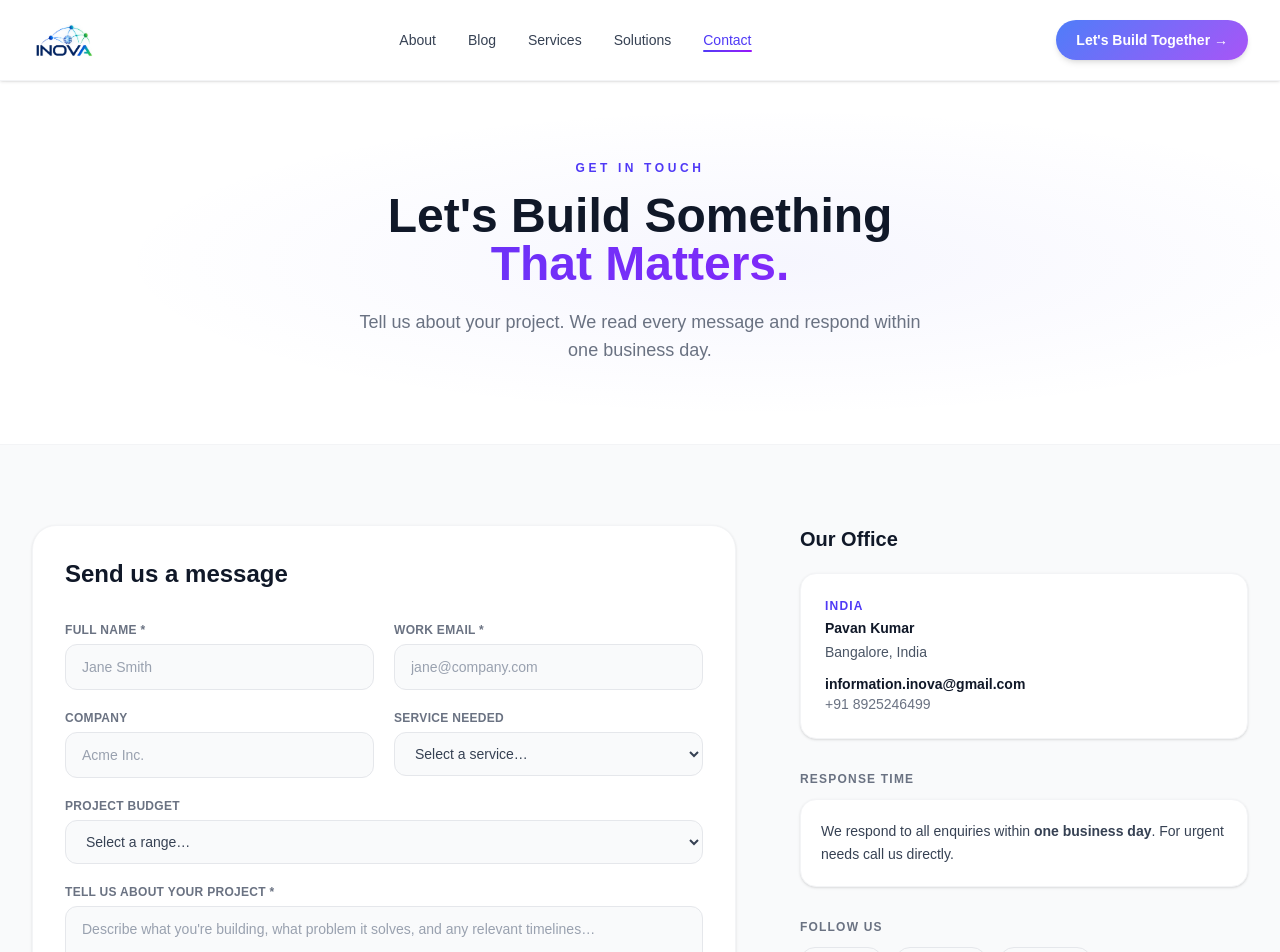
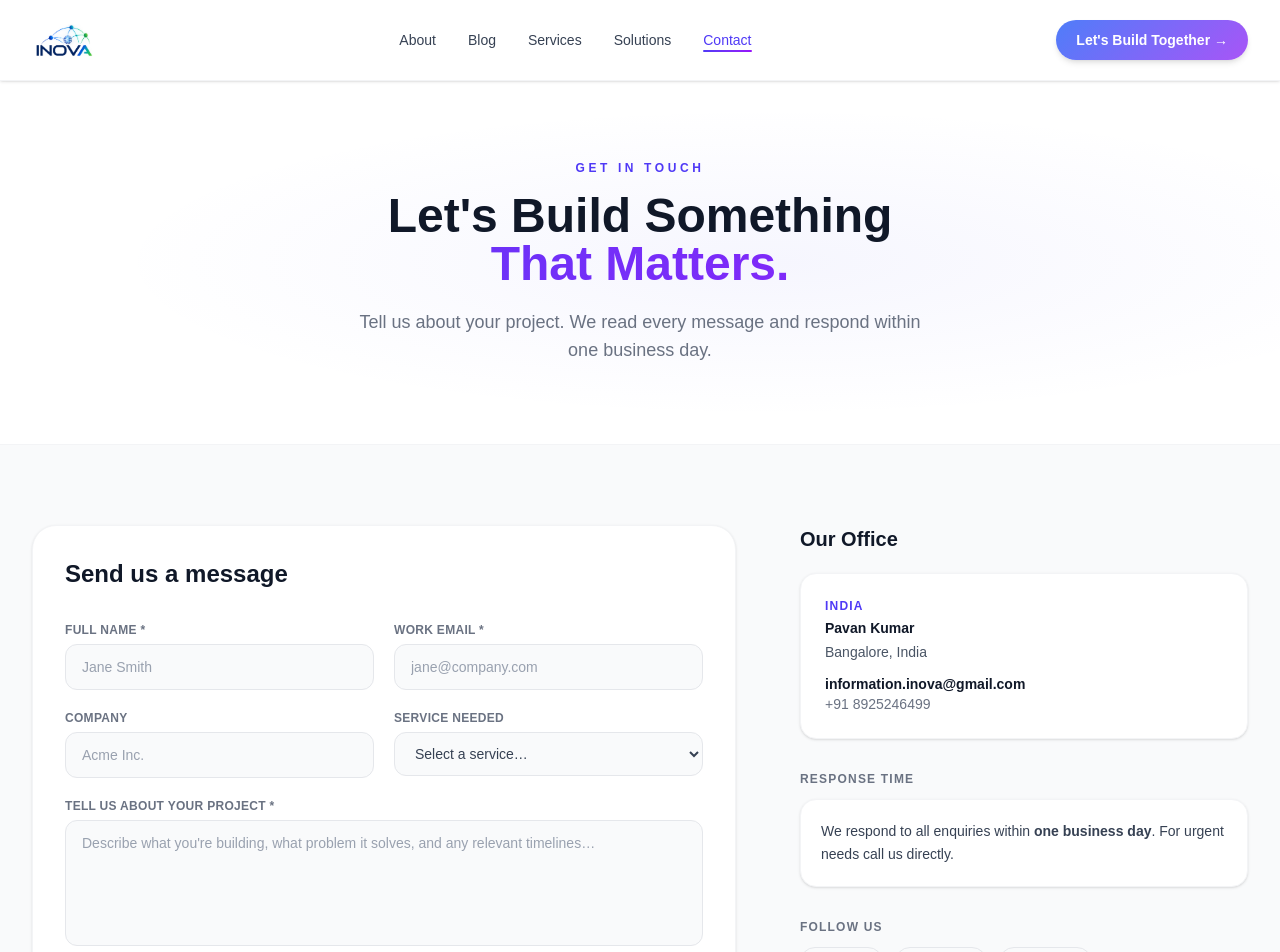
Before and after one commit to alvinotechnologies/web, a Next.js app: page /contact in a window 1280 px wide. Shown: the top 952 px of the page. Built offline with nearby package versions, Linux system fonts and the light colour scheme.

Commit message:
Remove project budget field from contact form

```diff
--- a/src/app/contact/page.tsx
+++ b/src/app/contact/page.tsx
@@ -73,17 +73,6 @@ export default function ContactPage() {
                   <option>Digital Marketing &amp; SEO</option>
                   <option>AI &amp; Automation</option>
                   <option>Not sure — need advice</option>
-                </select>
-              </div>
-              <div className="sm:col-span-2 flex flex-col gap-1.5">
-                <label className="text-xs font-bold text-gray-500 uppercase tracking-wide">Project Budget</label>
-                <select className="rounded-xl border border-gray-200 bg-gray-50 px-4 py-3 text-sm text-gray-700 outline-none transition-all duration-200 hover:border-indigo-300 focus:border-indigo-500 focus:ring-2 focus:ring-indigo-500/20 focus:bg-white">
-                  <option value="">Select a range…</option>
-                  <option>Under £10,000</option>
-                  <option>£10,000 – £30,000</option>
-                  <option>£30,000 – £75,000</option>
-                  <option>£75,000 – £150,000</option>
-                  <option>£150,000+</option>
                 </select>
               </div>
               <div className="sm:col-span-2 flex flex-col gap-1.5">
```
